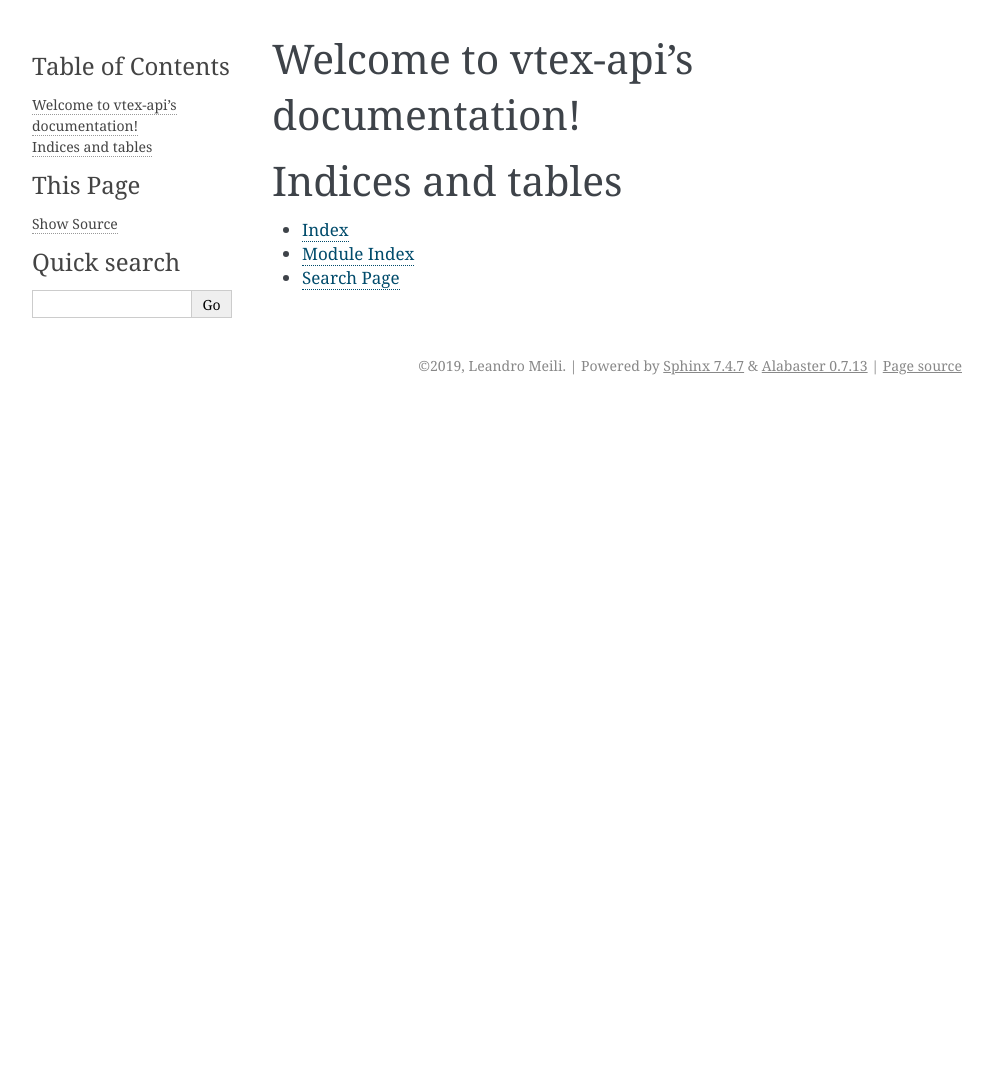
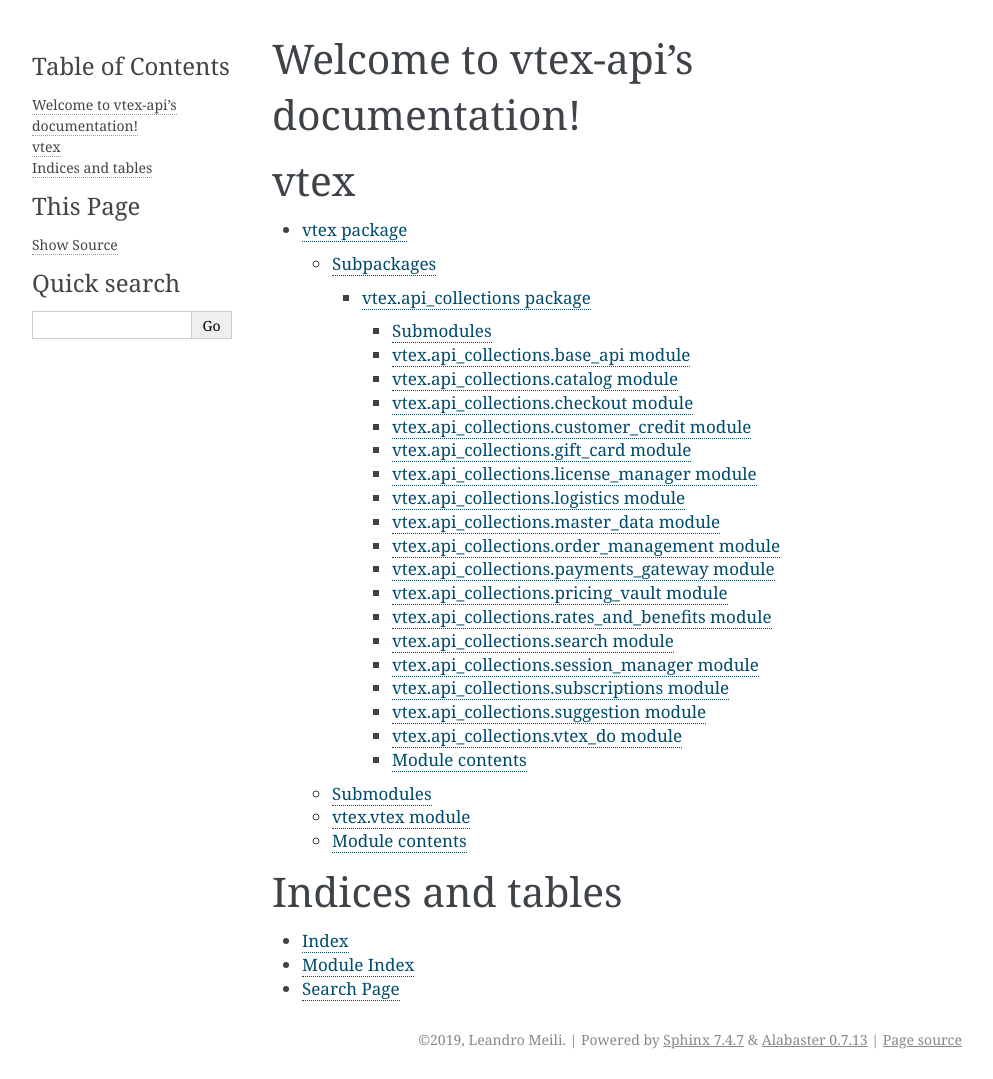
Before and after one commit to lmeilibr/vtex, a Sphinx documentation site: the page built from docs/index.rst, in a window 1280 px wide. Shown: the whole page, without its empty margins (148-1141 px from the left). Built offline with Sphinx 7.4.7, drawn with Linux system fonts in a browser that asks for light colours; before the commit the page ends 900 px from its top, so only the background shows below that; part of the change alters nothing that is shown.

Commit message:
update docs

```diff
--- a/docs/conf.py
+++ b/docs/conf.py
@@ -10,14 +10,14 @@
 # add these directories to sys.path here. If the directory is relative to the
 # documentation root, use os.path.abspath to make it absolute, like shown here.
 #
-# import os
-# import sys
-# sys.path.insert(0, os.path.abspath('.'))
+import os
+import sys
+sys.path.insert(0, os.path.abspath('..'))
 
 
 # -- Project information -----------------------------------------------------
 
-project = 'vtex-api'
+project = 'vtex'
 copyright = '2019, Leandro Meili'
 author = 'Leandro Meili'
 
@@ -32,6 +32,8 @@ master_doc = 'index'
 # extensions coming with Sphinx (named 'sphinx.ext.*') or your custom
 # ones.
 extensions = [
+    'sphinx.ext.autodoc',
+    'sphinx.ext.viewcode',
 ]
 
 # Add any paths that contain templates here, relative to this directory.
--- a/docs/index.rst
+++ b/docs/index.rst
@@ -6,9 +6,7 @@
 Welcome to vtex-api's documentation!
 ====================================
 
-.. toctree::
-   :maxdepth: 2
-   :caption: Contents:
+.. include:: modules.rst
 
 
 
```
